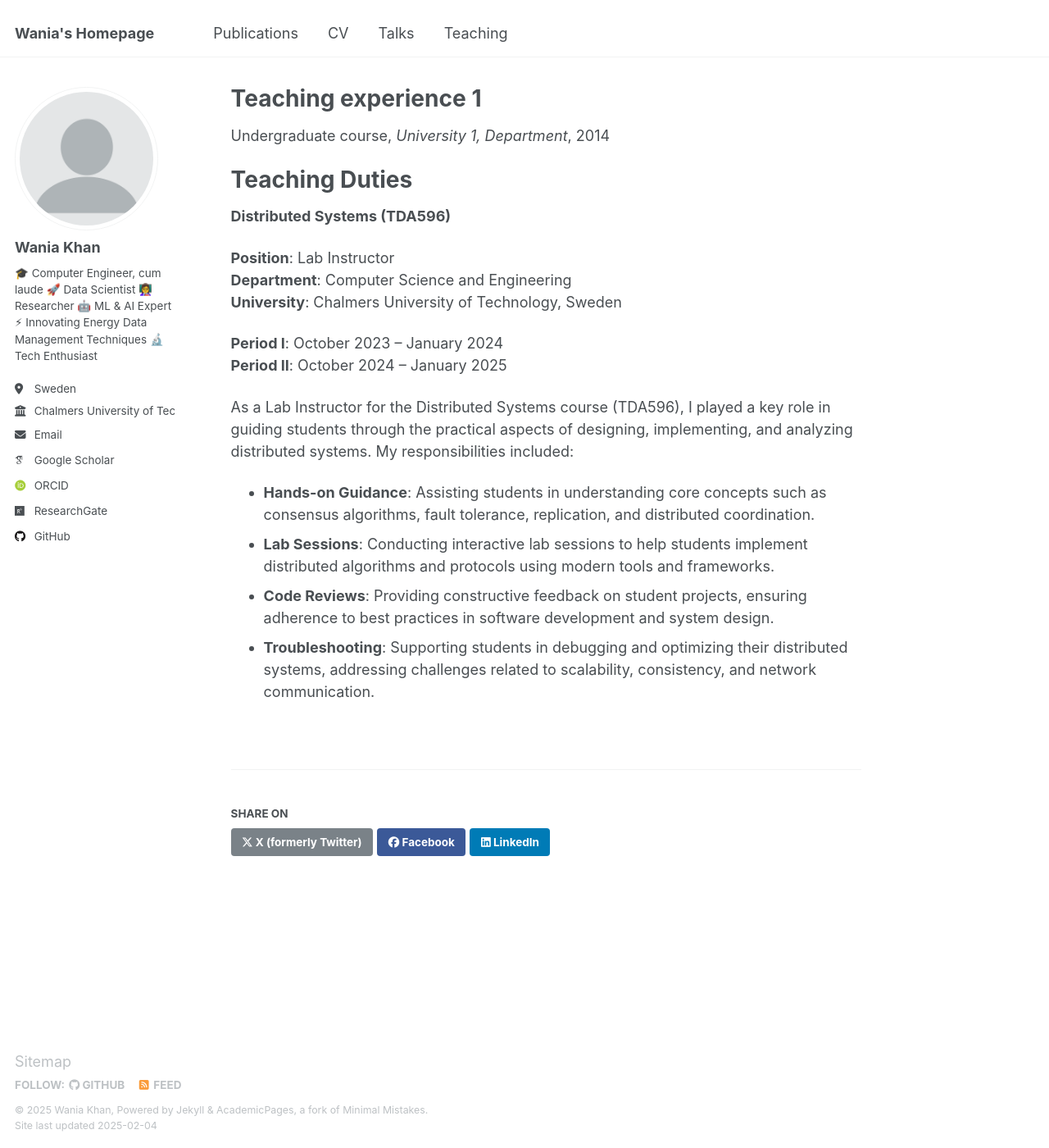
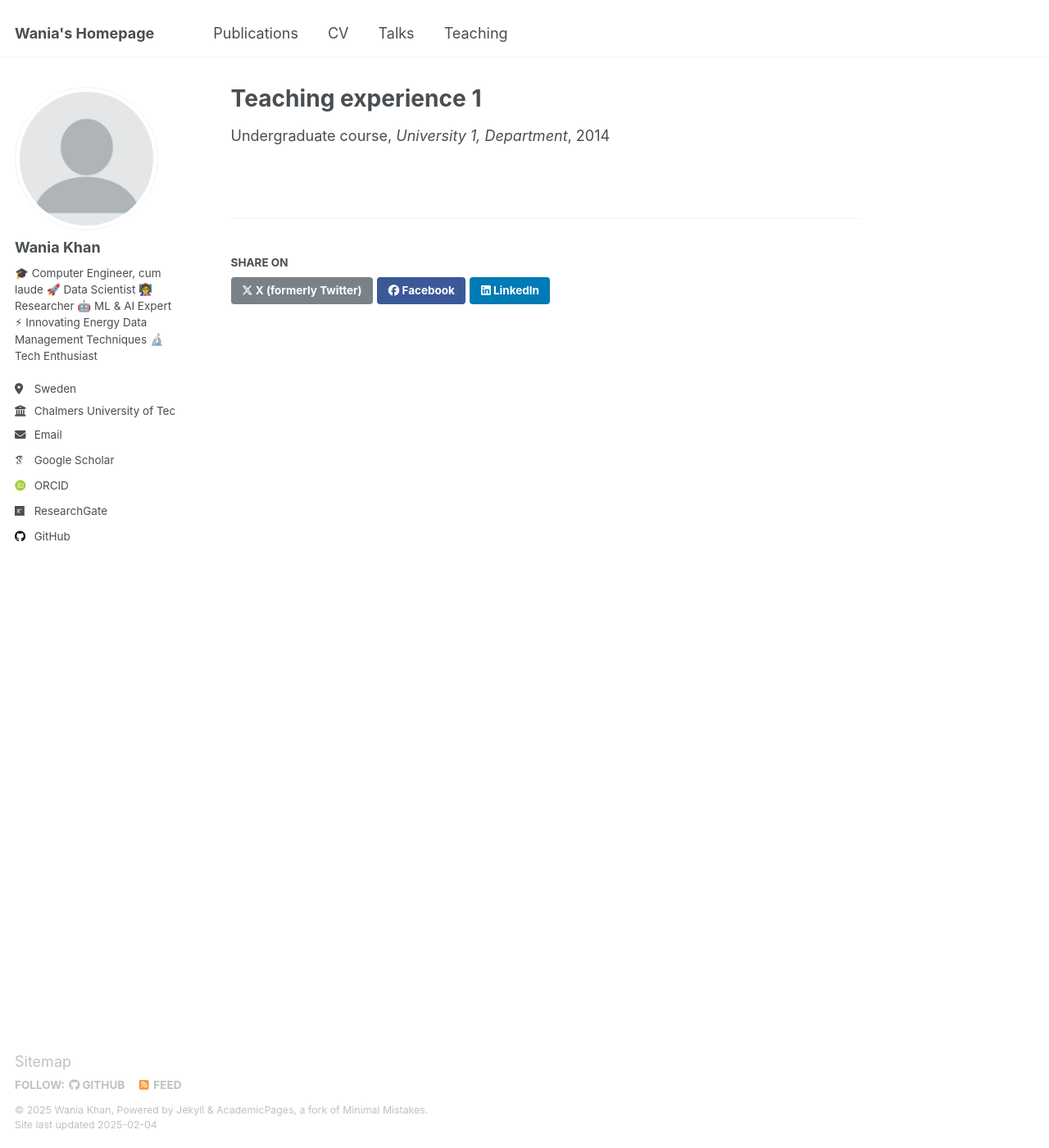
Before and after one commit to WaniaKhance/WaniaKhan-Profile, a Jekyll site: the page built from _teaching/2014-spring-teaching-1.md, in a window 1280 px wide and 1400 px high. Shown: the whole window at 82% size. Built offline with Jekyll 4.4.1, drawn with Linux system fonts in a browser that asks for light colours; some web fonts are replaced.

Commit message:
Update 2014-spring-teaching-1.md

```diff
--- a/_teaching/2014-spring-teaching-1.md
+++ b/_teaching/2014-spring-teaching-1.md
@@ -7,22 +7,3 @@ venue: "University 1, Department"
 date: 2014-01-01
 location: "City, Country"
 ---
-
-**Teaching Duties**
-======
-
-**Distributed Systems (TDA596)**
-
-**Position**: Lab Instructor
-**Department**: Computer Science and Engineering
-**University**: Chalmers University of Technology, Sweden
-
-**Period I**: October 2023 – January 2024
-**Period II**: October 2024 – January 2025
-
-As a Lab Instructor for the Distributed Systems course (TDA596), I played a key role in guiding students through the practical aspects of designing, implementing, and analyzing distributed systems. My responsibilities included:
-
-- **Hands-on Guidance**: Assisting students in understanding core concepts such as consensus algorithms, fault tolerance, replication, and distributed coordination.
-- **Lab Sessions**: Conducting interactive lab sessions to help students implement distributed algorithms and protocols using modern tools and frameworks.
-- **Code Reviews**: Providing constructive feedback on student projects, ensuring adherence to best practices in software development and system design.
-- **Troubleshooting**: Supporting students in debugging and optimizing their distributed systems, addressing challenges related to scalability, consistency, and network communication.
```
